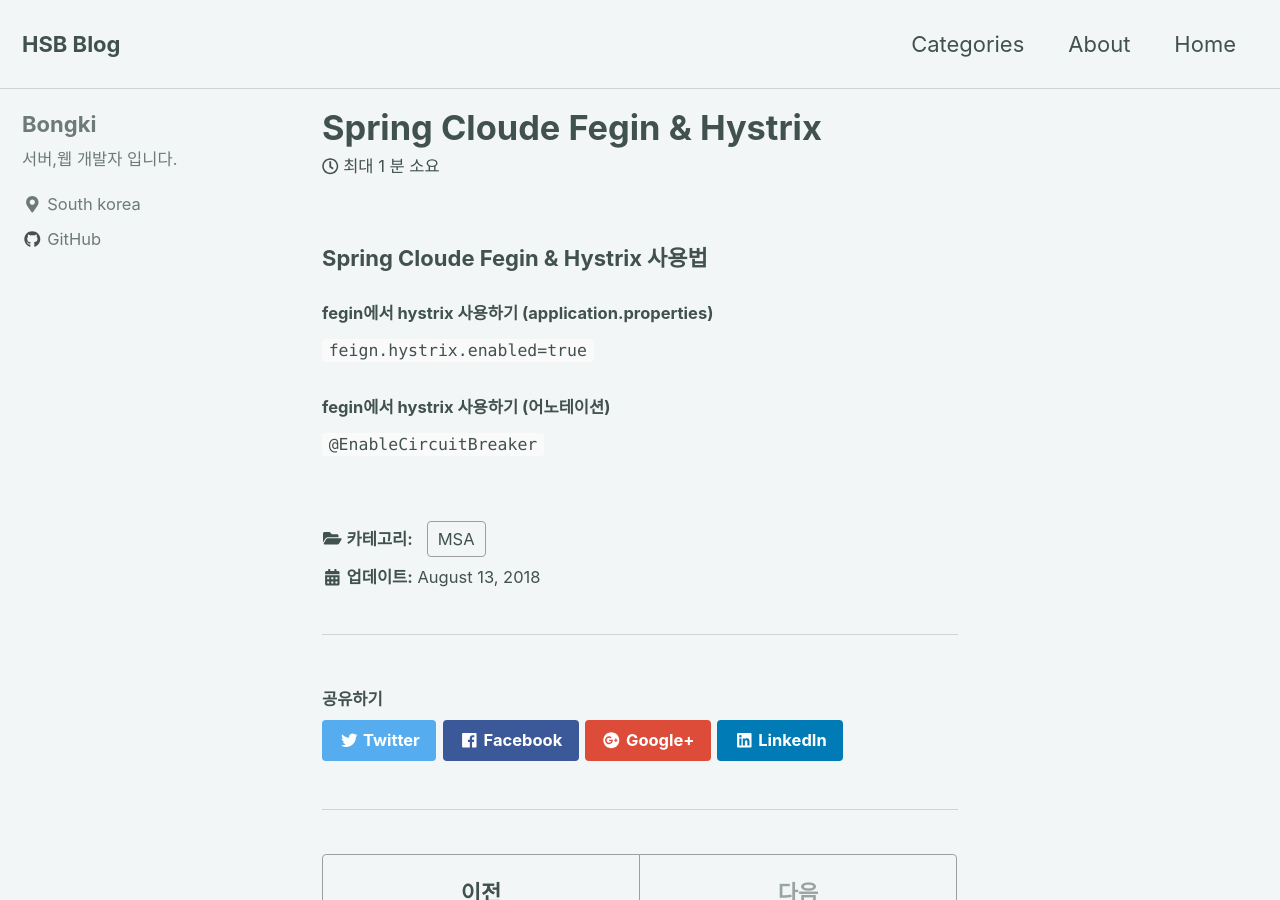
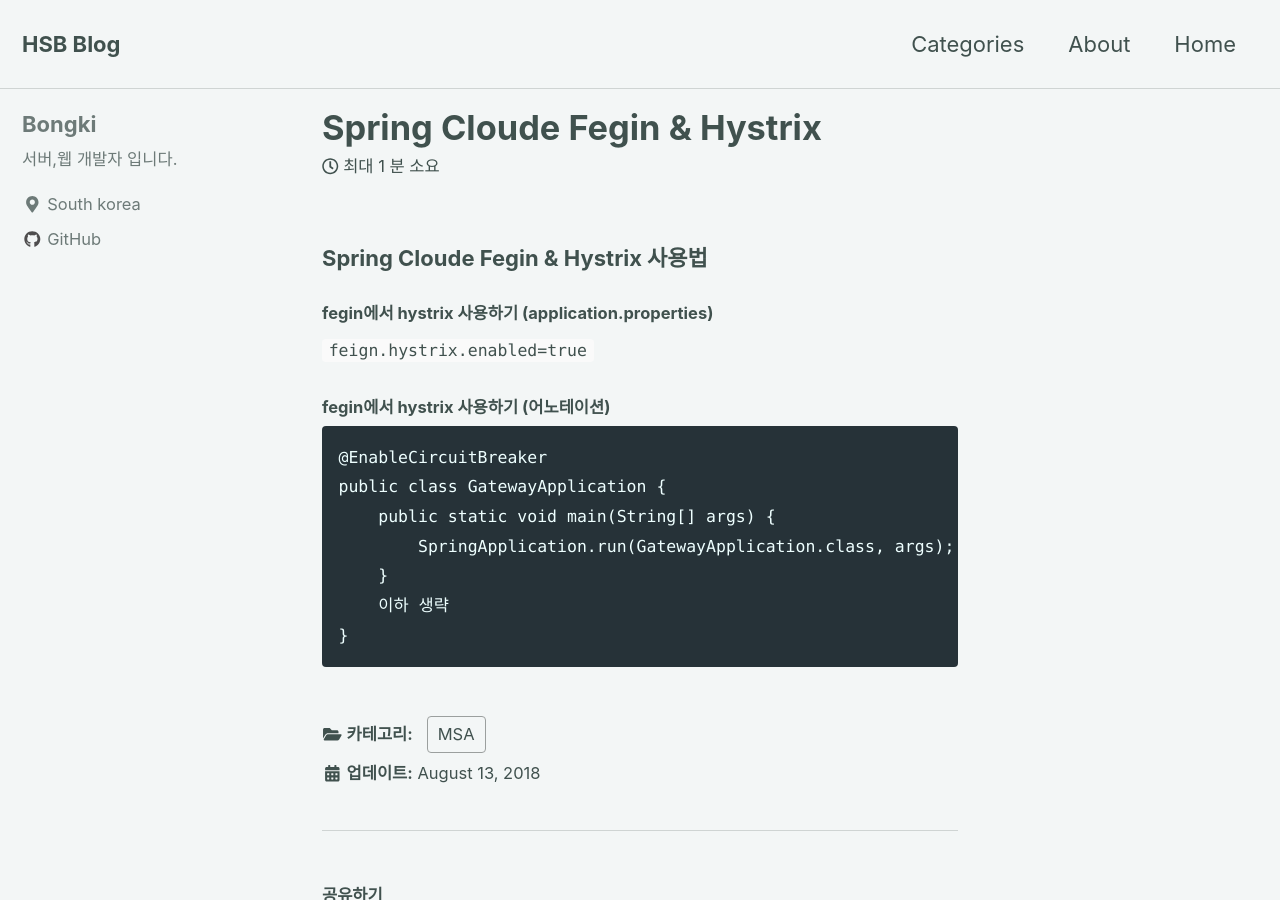
Before and after one commit to hsb0202/hsb0202.github.io, a Jekyll site: the page built from _posts/2018-08-13-fegin-blog.md, in a window 1280 px wide and 900 px high. Built offline with Jekyll 4.4.1, drawn with Linux system fonts in a browser that asks for light colours; nearby versions of some CDN libraries.

Commit message:
Update 2018-08-13-fegin-blog.md

````diff
--- a/_posts/2018-08-13-fegin-blog.md
+++ b/_posts/2018-08-13-fegin-blog.md
@@ -12,4 +12,12 @@ categories: [MSA]
 ``` feign.hystrix.enabled=true ```
 
 #### fegin에서 hystrix 사용하기 (어노테이션)
-``` @EnableCircuitBreaker ```
+```
+@EnableCircuitBreaker
+public class GatewayApplication {
+    public static void main(String[] args) {
+        SpringApplication.run(GatewayApplication.class, args);
+    }
+    이하 생략
+}
+```
````
